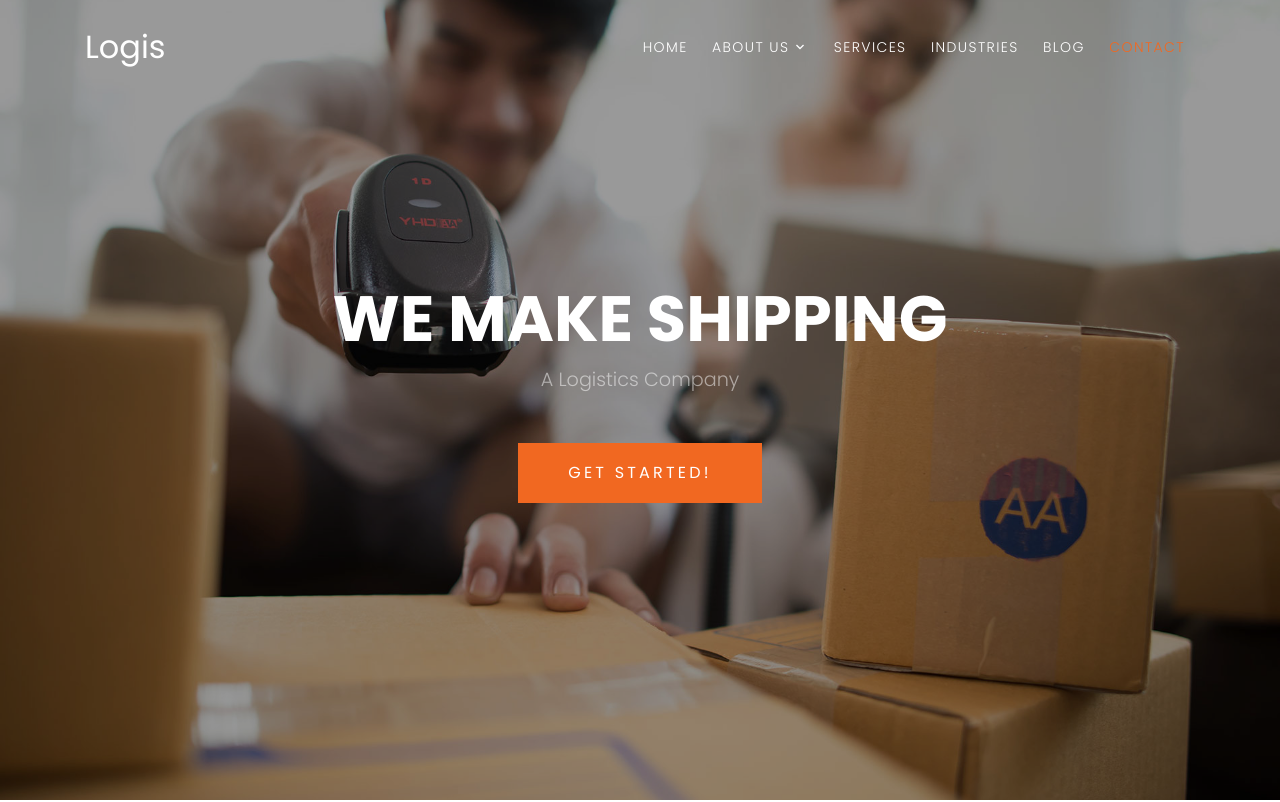
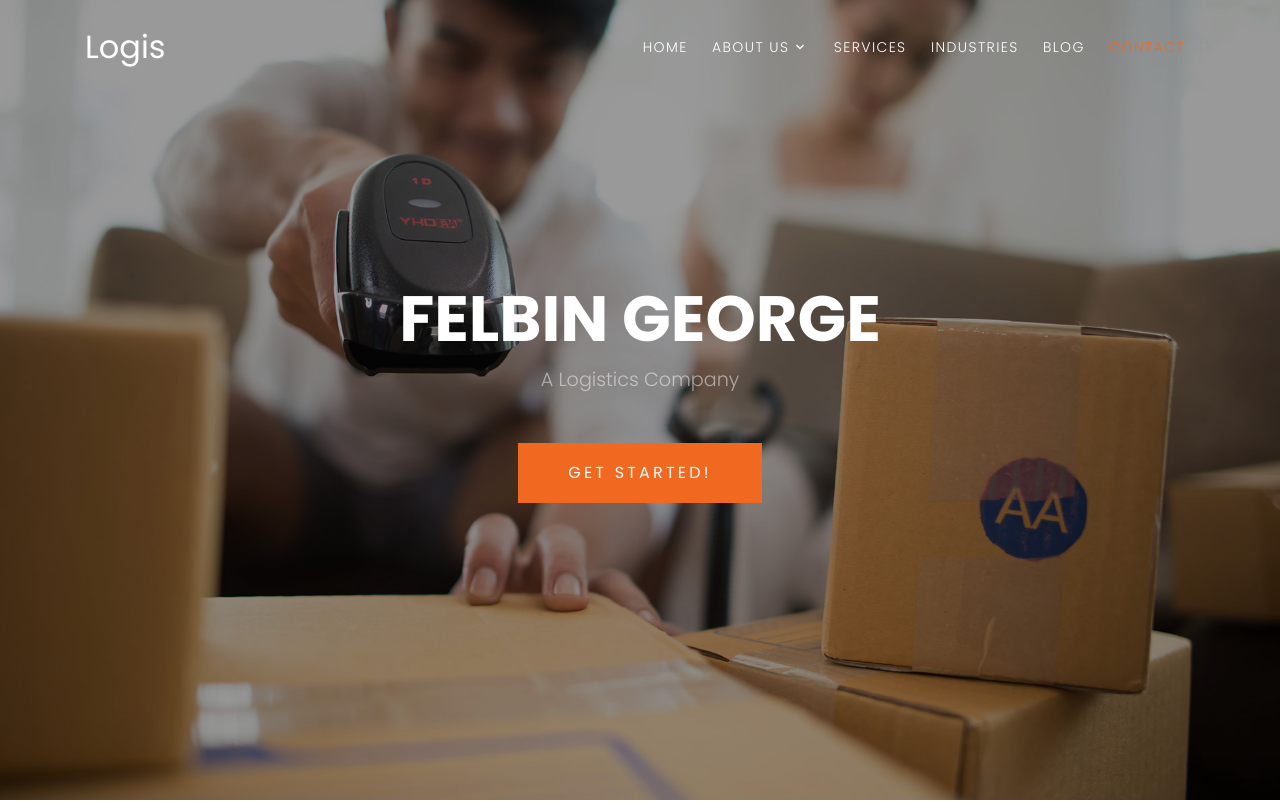
Before and after one commit to felbinmg/felbinmg.github.io, a plain HTML site: page index.html in a window 1280 px wide. Shown: the top 802 px of the page. Drawn offline with Linux system fonts and the light colour scheme; files whose address does not match are found by name; a web font is replaced by a local one.

Commit message:
Update index.html

```diff
--- a/index.html
+++ b/index.html
@@ -102,7 +102,7 @@
           <div class="col-md-8" data-aos="fade-up" data-aos-delay="400">
 
 
-            <h1 class="text-white font-weight-light text-uppercase font-weight-bold" data-aos="fade-up">We Make Shipping</h1>
+            <h1 class="text-white font-weight-light text-uppercase font-weight-bold" data-aos="fade-up">Felbin George</h1>
             <p class="mb-5" data-aos="fade-up" data-aos-delay="100">A Logistics Company</p>
             <p data-aos="fade-up" data-aos-delay="200"><a href="https://free-template.co" class="btn btn-primary py-3 px-5 text-white">Get Started!</a></p>
 
```
